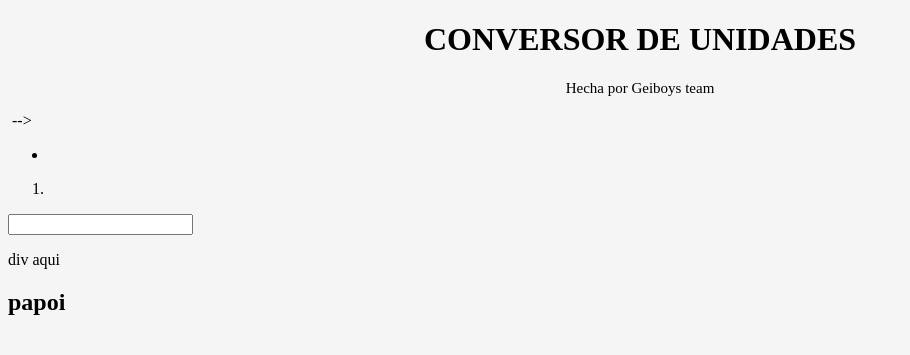
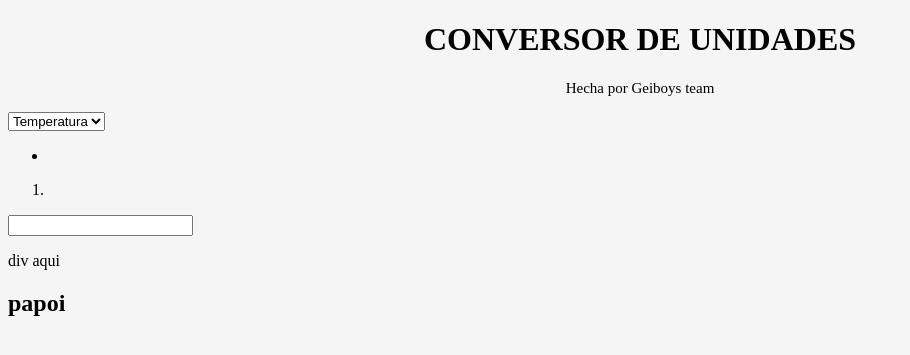
Before and after one commit to AntonioHM06/Proyecto-Git, a Flask app: page / in a window 1280 px wide. Shown: the top 355 px of the page, without its empty margins (0-910 px from the left). Run offline with Flask 3, Linux system fonts and the light colour scheme.

Commit message:
agregue el select en el html

```diff
--- a/templates/index.html
+++ b/templates/index.html
@@ -16,9 +16,12 @@
 <body>
     <h1>CONVERSOR DE UNIDADES</h1><!-- Titulo  -->
     <p class="subtitulo">Hecha por Geiboys team </p><!-- texto -->
-    <img class="imagen_1"src=""><!--pone una imagen--> -->
 <!-- El comando "src=" indica de donde va a salir la imagen(url o local) -->
 
+<select name ="tipo">
+    <option value ="temperatura">Temperatura</option>
+    <option value ="distancia">Distancia</option>
+</select>
 
     <ul><!-- Lista conpuntos -->
         <li></li><!-- elementos de la lista (uno)-->
```
